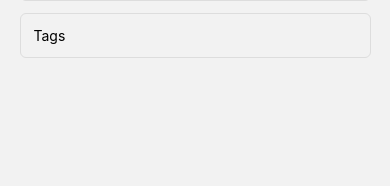
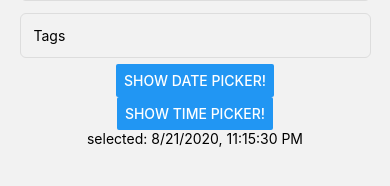
Before and after one commit to marcosppollastri/eventos-unlar-mobile, a React Native app: screen /Add in a window 390 px wide. Shown: the part 440-626 px from the top of the page. Built offline with nearby package versions, Linux system fonts and the light colour scheme.

Commit message:
datepicker

```diff
--- a/src/config/firebase.js
+++ b/src/config/firebase.js
@@ -11,5 +11,5 @@ const firebaseConfig = {
   appId: Constants.manifest.extra.appId,
 };
 
-const app = initializeApp(firebaseConfig);
+export const app = initializeApp(firebaseConfig);
 export const database = getFirestore();
--- a/src/screens/Add.js
+++ b/src/screens/Add.js
@@ -1,10 +1,11 @@
-import * as React from 'react';
-import {View, Text, TextInput, StyleSheet} from 'react-native';
+import React, {useState} from 'react';
+import {View, Text, TextInput, StyleSheet, Button} from 'react-native';
 import EmojiPicker from 'rn-emoji-keyboard';
 
 export default function Add() {
-    const [isOpen, setIsOpen] = React.useState(true);
-    const [newItem, setNewItem] = React.useState({
+    const [isOpen, setIsOpen] = useState(true);
+    const [date, setDate] = useState(new Date(1598051730000));
+    const [newItem, setNewItem] = useState({
         emoji: '*',
         name: '',
         description: '',
@@ -16,6 +17,29 @@ export default function Add() {
         createdAt: new Date(),
 
     });
+
+    const onChange = (event, selectedDate) => {
+        const currentDate = selectedDate;
+        setDate(currentDate);
+      };
+
+      const showMode = (currentMode) => {
+        DateTimePickerAndroid.open({
+          value: date,
+          onChange,
+          mode: currentMode,
+          is24Hour: true,
+        });
+      };
+
+      const showDatepicker = () => {
+        showMode('date');
+      };
+
+      const showTimepicker = () => {
+        showMode('time');
+      };
+
     const handlePick = (emojiObject) => {
         setNewItem({
             ...newItem,
@@ -53,7 +77,9 @@ export default function Add() {
                 placeholder='Tags'
                 onChangeText={(text) => setNewItem({...newItem, tags: text})}
             />
-
+            <Button onPress={showDatepicker} title="Show date picker!" />
+            <Button onPress={showTimepicker} title="Show time picker!" />
+            <Text>selected: {date.toLocaleString()}</Text>
 
         </View>
         </>
```
Also changed, not shown: src/Navigation.js (line endings or trailing spaces), src/screens/Home.js (line endings or trailing spaces), 1 other file (tests, documents, lock files or other folders).
